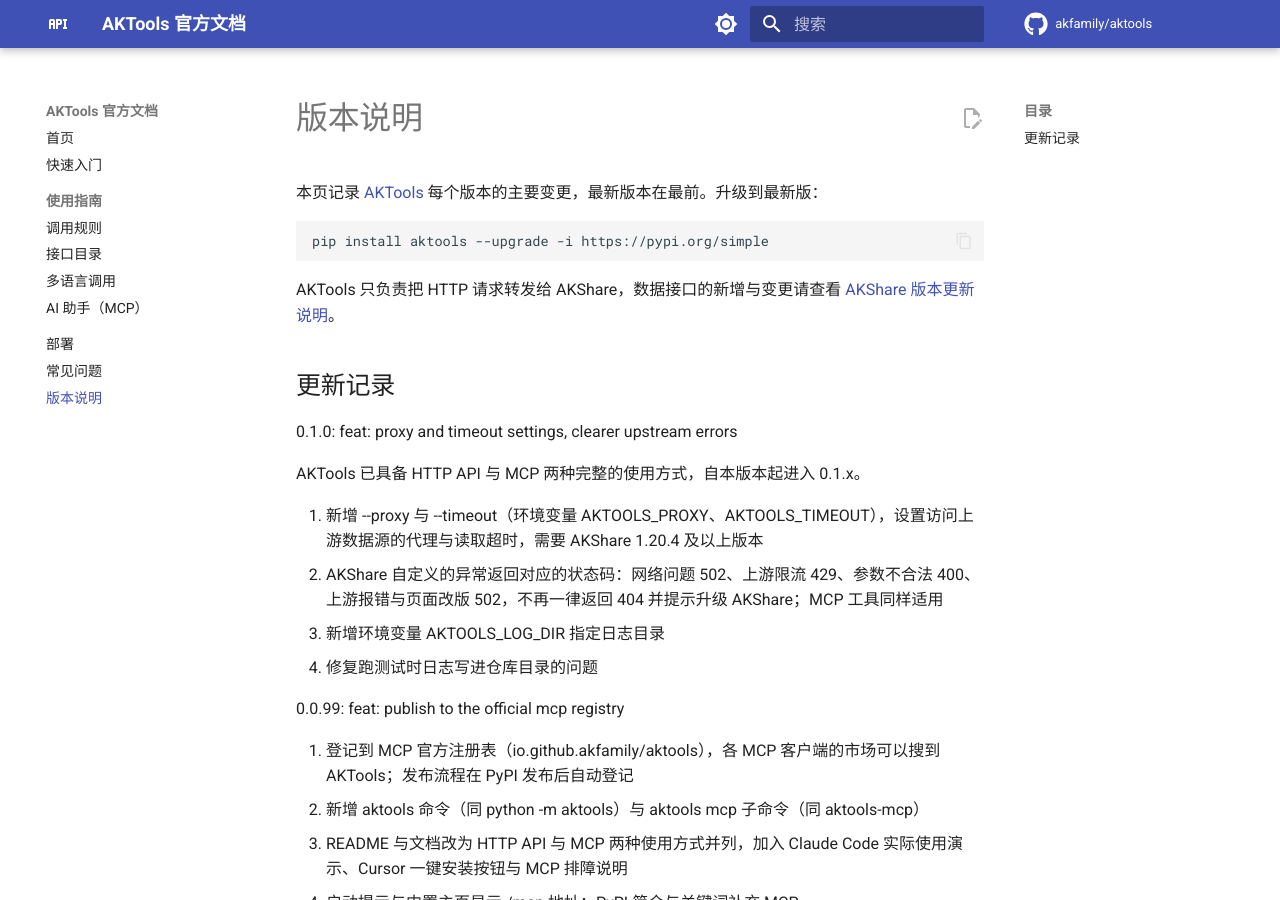
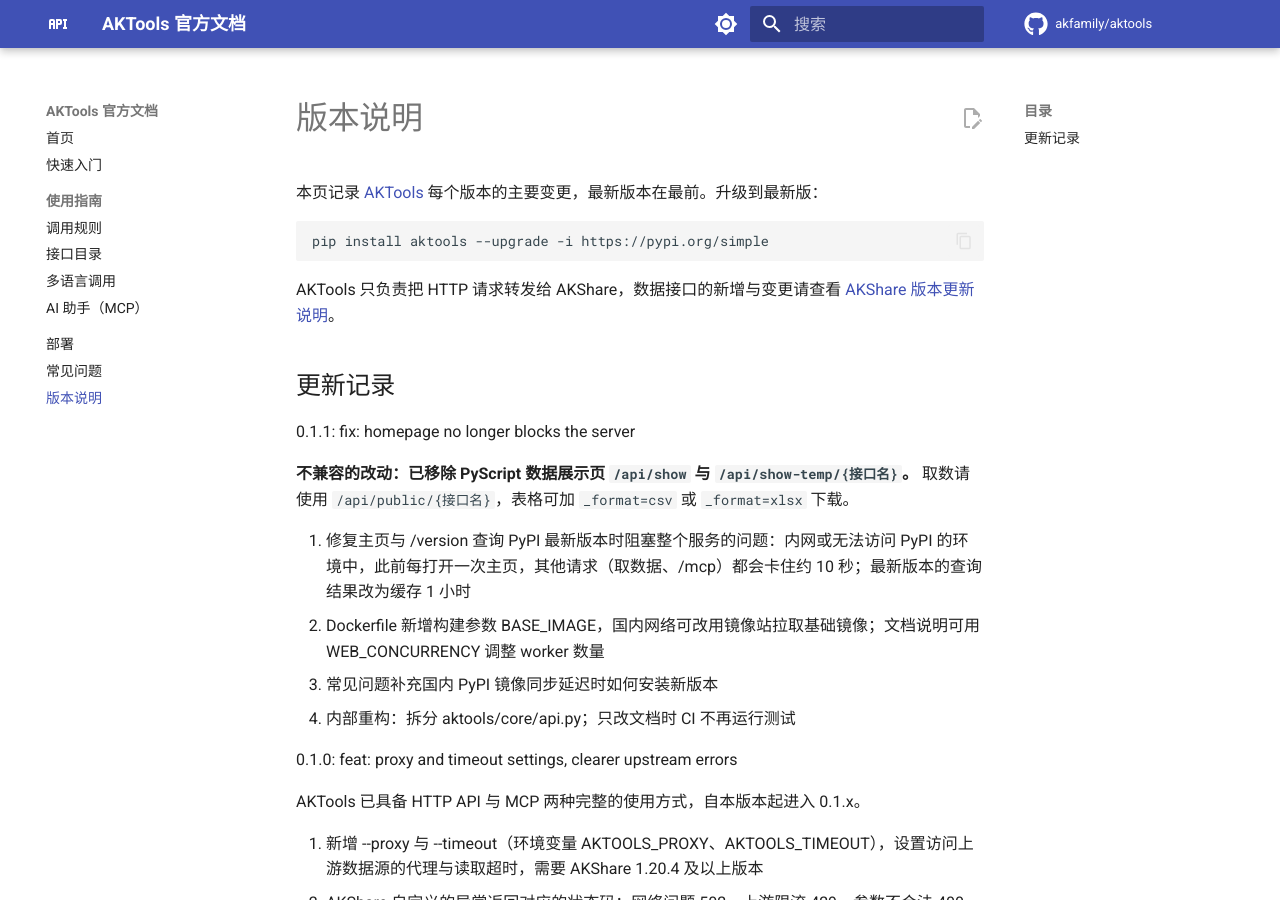
Before and after one commit to akfamily/aktools, an MkDocs documentation site: the page built from docs/aktools_version.md, in a window 1280 px wide and 900 px high. Built offline with MkDocs 1.6.1 and Material for MkDocs 9.7.7, drawn with Linux system fonts in a browser that asks for light colours; comment, search, counter and statistics services are not loaded.

Commit message:
chore: 版本号更新为 0.1.1

```diff
--- a/aktools/_version.py
+++ b/aktools/_version.py
@@ -5,4 +5,4 @@
 单独成文件，供 pyproject.toml 与 scripts/check_release.py 按文件读取，无需导入整个包
 """
 
-__version__ = "0.1.0"
+__version__ = "0.1.1"
--- a/docs/aktools_version.md
+++ b/docs/aktools_version.md
@@ -9,6 +9,15 @@
 AKTools 只负责把 HTTP 请求转发给 AKShare，数据接口的新增与变更请查看 [AKShare 版本更新说明](https://akshare.akfamily.xyz/changelog.html)。
 
 ## 更新记录
+
+0.1.1: fix: homepage no longer blocks the server
+
+**不兼容的改动：已移除 PyScript 数据展示页 `/api/show` 与 `/api/show-temp/{接口名}`。** 取数请使用 `/api/public/{接口名}`，表格可加 `_format=csv` 或 `_format=xlsx` 下载。
+
+1. 修复主页与 /version 查询 PyPI 最新版本时阻塞整个服务的问题：内网或无法访问 PyPI 的环境中，此前每打开一次主页，其他请求（取数据、/mcp）都会卡住约 10 秒；最新版本的查询结果改为缓存 1 小时
+2. Dockerfile 新增构建参数 BASE_IMAGE，国内网络可改用镜像站拉取基础镜像；文档说明可用 WEB_CONCURRENCY 调整 worker 数量
+3. 常见问题补充国内 PyPI 镜像同步延迟时如何安装新版本
+4. 内部重构：拆分 aktools/core/api.py；只改文档时 CI 不再运行测试
 
 0.1.0: feat: proxy and timeout settings, clearer upstream errors
 
--- a/server.json
+++ b/server.json
@@ -3,7 +3,7 @@
   "name": "io.github.akfamily/aktools",
   "title": "AKTools",
   "description": "Search and fetch AKShare financial data (stocks, futures, funds, macro) from AI assistants",
-  "version": "0.1.0",
+  "version": "0.1.1",
   "websiteUrl": "https://aktools.akfamily.xyz/guide/mcp/",
   "repository": {
     "url": "https://github.com/akfamily/aktools",
@@ -14,7 +14,7 @@
       "registryType": "pypi",
       "registryBaseUrl": "https://pypi.org",
       "identifier": "aktools",
-      "version": "0.1.0",
+      "version": "0.1.1",
       "runtimeHint": "uvx",
       "packageArguments": [
         {
```
